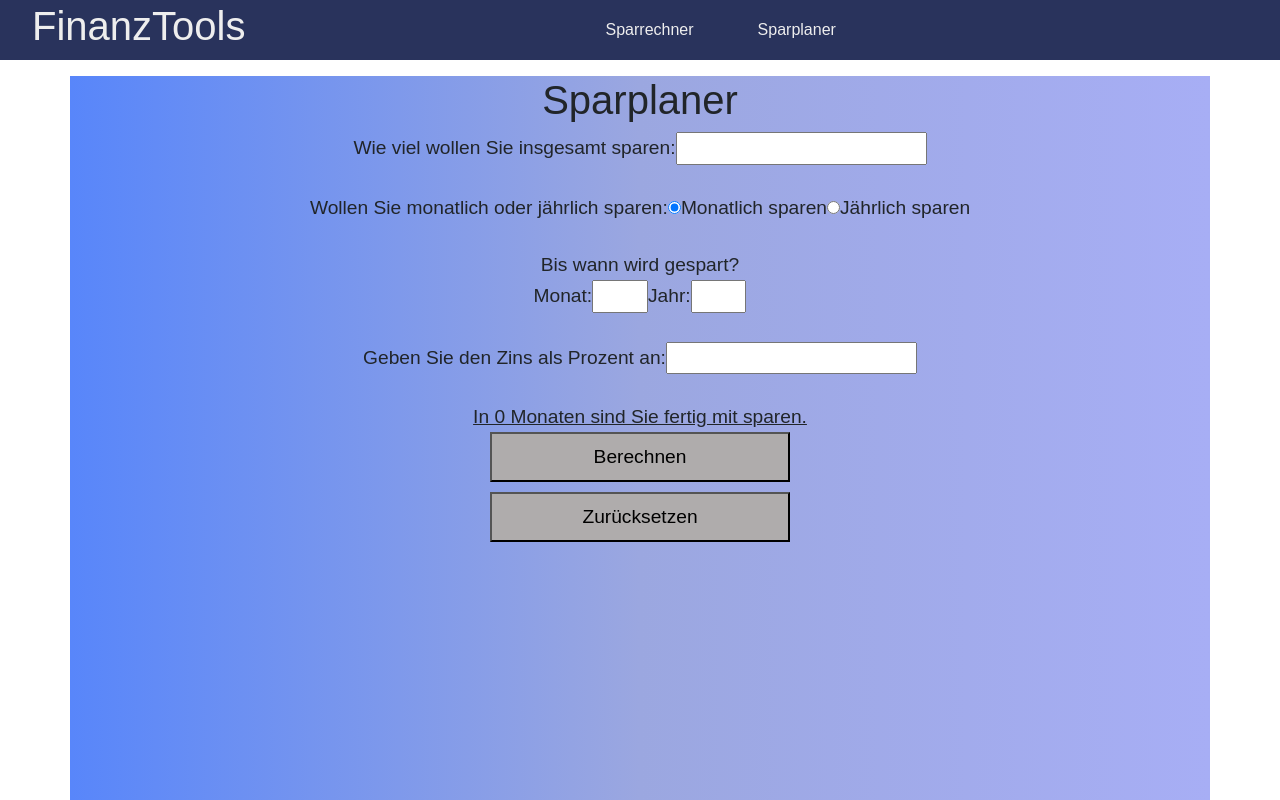
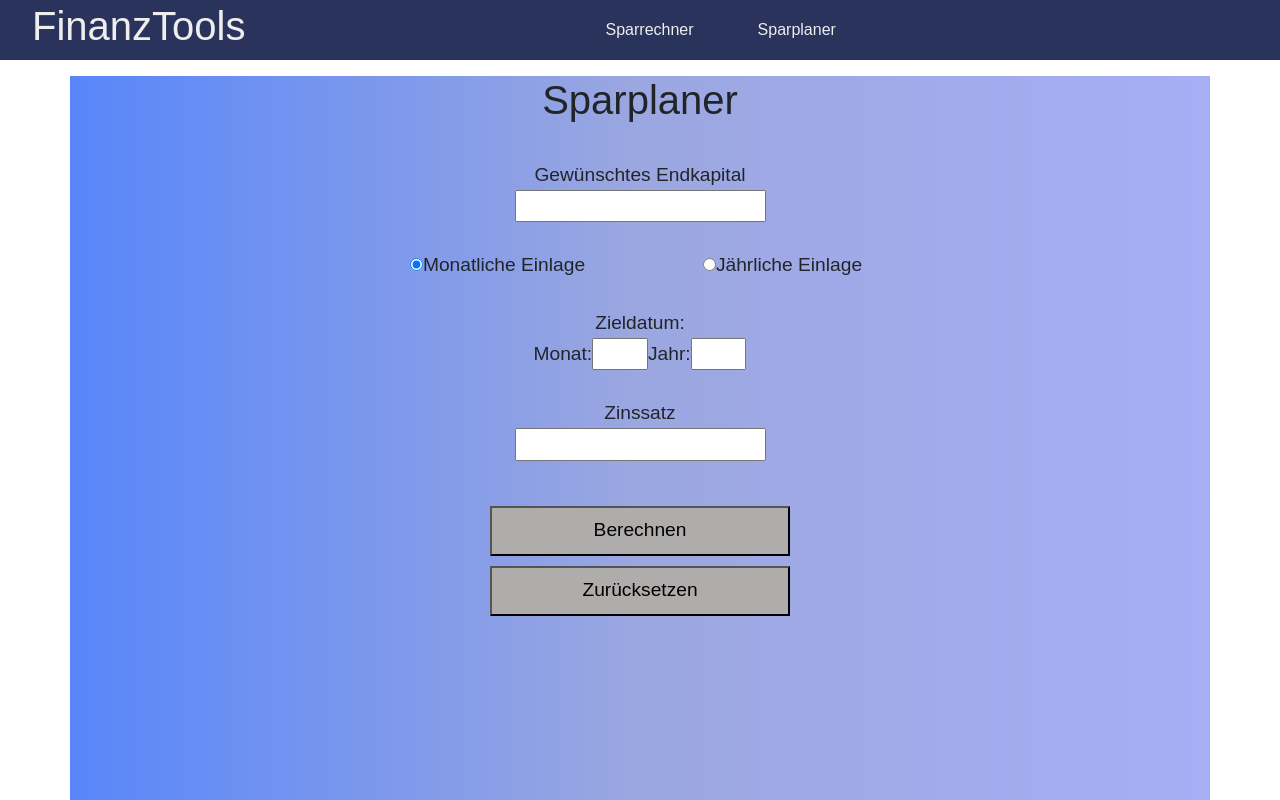
Before and after one commit to y4nisb/Pensionsrechner, a React (Create React App) app in the folder client/: page /sparplaner in a window 1280 px wide. Shown: the top 800 px of the page. Built offline with nearby package versions, Linux system fonts and the light colour scheme.

Commit message:
Seite Aufräumen: Seite Aufräumen: 2
Design gemäss Mockup in Sparplaner Seite implementiert. Check nach validem Jahr, validem Monat und dazugehörige Fehlermeldung repariert. Hidden Klasse erzeugt und bei Output benutzt wenn kein Ergebnis angezeigt wird.

```diff
--- a/client/src/main.css
+++ b/client/src/main.css
@@ -32,3 +32,8 @@
   opacity: 0.5;
   pointer-events: none;
 }
+
+.hidden {
+  opacity: 0;
+  pointer-events: none;
+}
--- a/client/src/sparplaner.js
+++ b/client/src/sparplaner.js
@@ -6,15 +6,18 @@ function sparplaner() {
       <div className="page">
         <div className="container">
           <h1>Sparplaner</h1>
+          <br></br>
           <div className="inputTextfield">
-            <label>Wie viel wollen Sie insgesamt sparen: </label>
+            <label>Gewünschtes Endkapital</label>
+            <br></br>
             <input type="number" id="endkapital" />
           </div>
 
           <br></br>
 
-          <div>
-            <label>Wollen Sie monatlich oder jährlich sparen: </label>
+          <div className="row">
+            <div className="col-3"></div>
+            <div className="col-3">
               <input
                 type="radio"
                 name="zinsRadio"
@@ -28,7 +31,10 @@ function sparplaner() {
                     " Monatlich einzahlen um den Betrag bis dann zu erhalten.";
                 }}
               />
-            <label>Monatlich sparen</label>
+              <label>Monatliche Einlage</label>
+            </div>
+
+            <div className="col-3">
               <input
                 type="radio"
                 name="zinsRadio"
@@ -41,28 +47,34 @@ function sparplaner() {
                     " Jährlich einzahlen um den Betrag bis dann zu erhalten.";
                 }}
               />
-            <label>Jährlich sparen</label>
+              <label>Jährliche Einlage</label>
+            </div>
+            <div className="col-3"></div>
           </div>
 
           <br></br>
-              <p2>Bis wann wird gespart?</p2>
+
+          <p2>Zieldatum:</p2>
           <div className="inputTextfield">
             <label>Monat:</label>
-            <input type="number" id="endMonth" className="Datum"/>
+            <input type="number" id="endMonth" className="Datum" />
             <label>Jahr:</label>
-            <input type="number" id="endYear" className="Datum"/>
+            <input type="number" id="endYear" className="Datum" />
           </div>
 
           <br></br>
 
           <div className="inputTextfield">
-            <label>Geben Sie den Zins als Prozent an: </label>
+            <label>Zinssatz</label>
+            <br></br>
             <input type="number" step="0.01" id="zins" />
           </div>
 
           <br></br>
 
-          <label id="output">In 0 Monaten sind Sie fertig mit sparen.</label>
+          <div className="outputLabel">
+            <p class="hidden" id="output"></p>
+          </div>
 
           <div className="calculateButton">
             <button
@@ -96,11 +108,10 @@ function sparplaner() {
                   endYear,
                   zins
                 );
-                if (year > endYear && month > endMonth) {
-                  output.textContent = "geben sie ein Valides Datum an";
-                } else if (endMonth > 12) {
-                  output.textContent = "geben sie ein Valides Datum an";
-                } else if (monatlichZahlen.checked) {
+
+                if (endYear > year) {
+                  if (endMonth < 13 && endMonth > 0) {
+                    if (monatlichZahlen.checked) {
                       const anzYear = endYear - year;
                       const mathpower = Math.pow(zins / 100 + 1, anzYear);
                       const Zahlung = (ziel * (zins / 100)) / (mathpower - 1);
@@ -110,7 +121,11 @@ function sparplaner() {
                         "Sie müssen " +
                         Moneycounter +
                         " Monatlich einzahlen um den Betrag bis dann zu erhalten.";
-                } else {
+
+                      document
+                        .getElementById("output")
+                        .classList.remove("hidden");
+                    } else if (jaehrlichZahlen.checked) {
                       const anzYear = endYear - year;
                       const mathpower = Math.pow(zins / 100 + 1, anzYear);
                       const Zahlung = (ziel * (zins / 100)) / (mathpower - 1);
@@ -120,6 +135,20 @@ function sparplaner() {
                         "Sie müssen " +
                         Moneycounter * 12 +
                         " Jährlich einzahlen um den Betrag bis dann zu erhalten.";
+
+                      document
+                        .getElementById("output")
+                        .classList.remove("hidden");
+                    }
+                  } else {
+                    output.textContent = "Geben sie ein validen Monat an";
+                    document
+                      .getElementById("output")
+                      .classList.remove("hidden");
+                  }
+                } else {
+                  output.textContent = "Geben sie ein valides Jahr an";
+                  document.getElementById("output").classList.remove("hidden");
                 }
               }}
             >
--- a/client/src/sparrechner.js
+++ b/client/src/sparrechner.js
@@ -148,7 +148,10 @@ function sparrechner() {
               </div>
 
               <br></br>
-              <br></br>
+
+              <div className="outputLabel">
+                <p id="output"></p>
+              </div>
 
               <div className="calculateButton">
                 <button
@@ -243,12 +246,6 @@ function sparrechner() {
                 </button>
               </div>
 
-              <br></br>
-
-              <div className="outputLabel">
-                <p id="output"></p>
-              </div>
-
               <div className="resetButton">
                 <button onClick={() => window.location.reload(false)}>
                   Zurücksetzen
```
Lines whose indentation alone changed are shown as unchanged.
